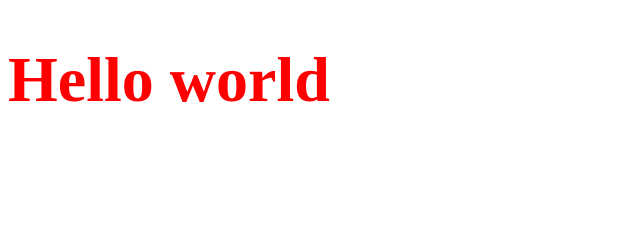
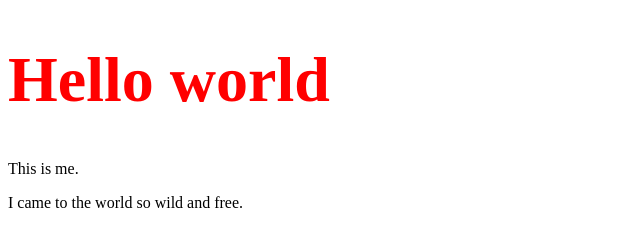
Before and after one commit to flhe1/git_exercise, a plain HTML site: page index.html in a window 1280 px wide. Shown: the whole page, without its empty margins (0-640 px from the left). Drawn offline with Linux system fonts and the light colour scheme.

Commit message:
cool text

```diff
--- a/index.html
+++ b/index.html
@@ -10,6 +10,8 @@
 
 <body>
     <h1>Hello world</h1>
+    <p>This is me.</p>
+    <p>I came to the world so wild and free.</p>
 </body>
 
 </html>
```
